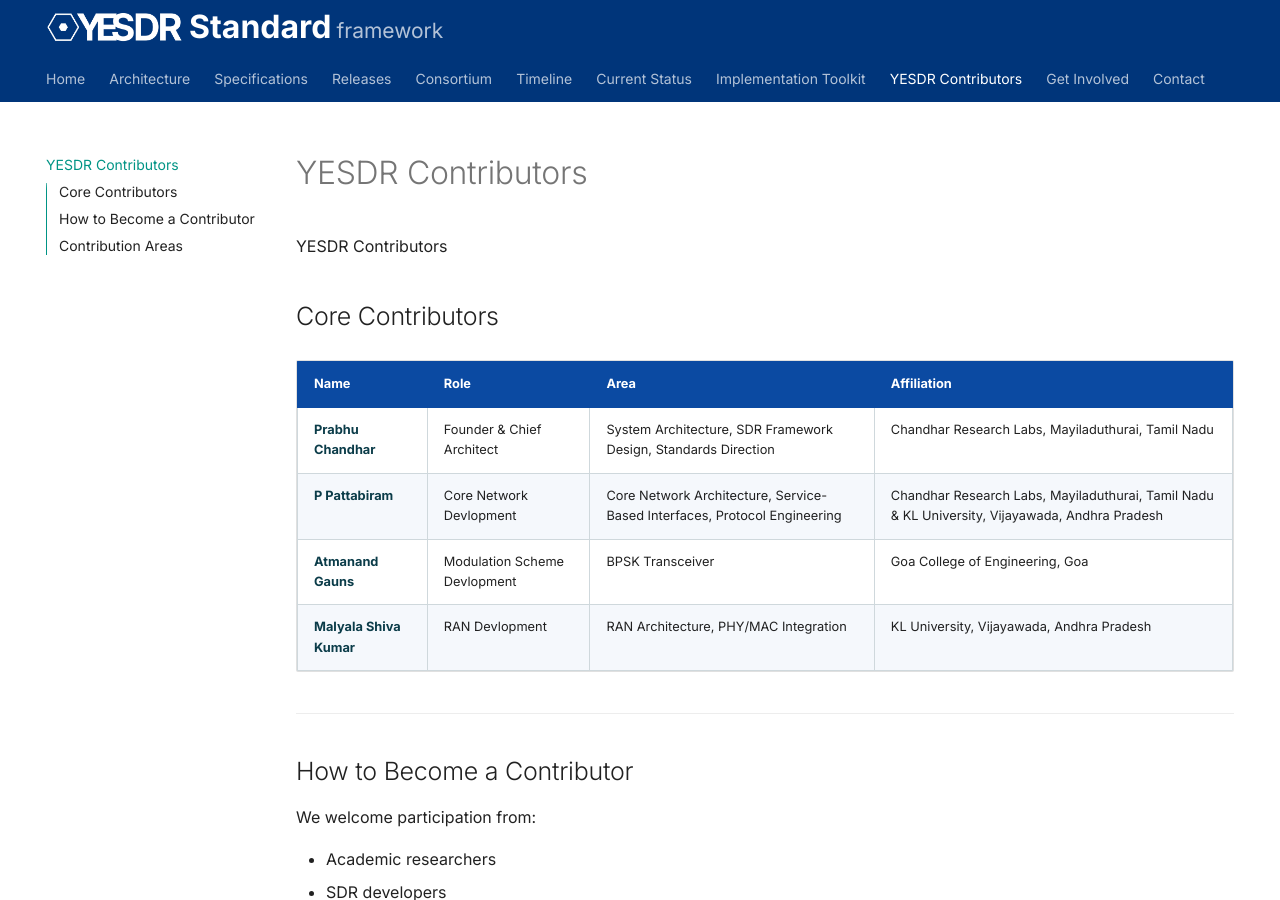
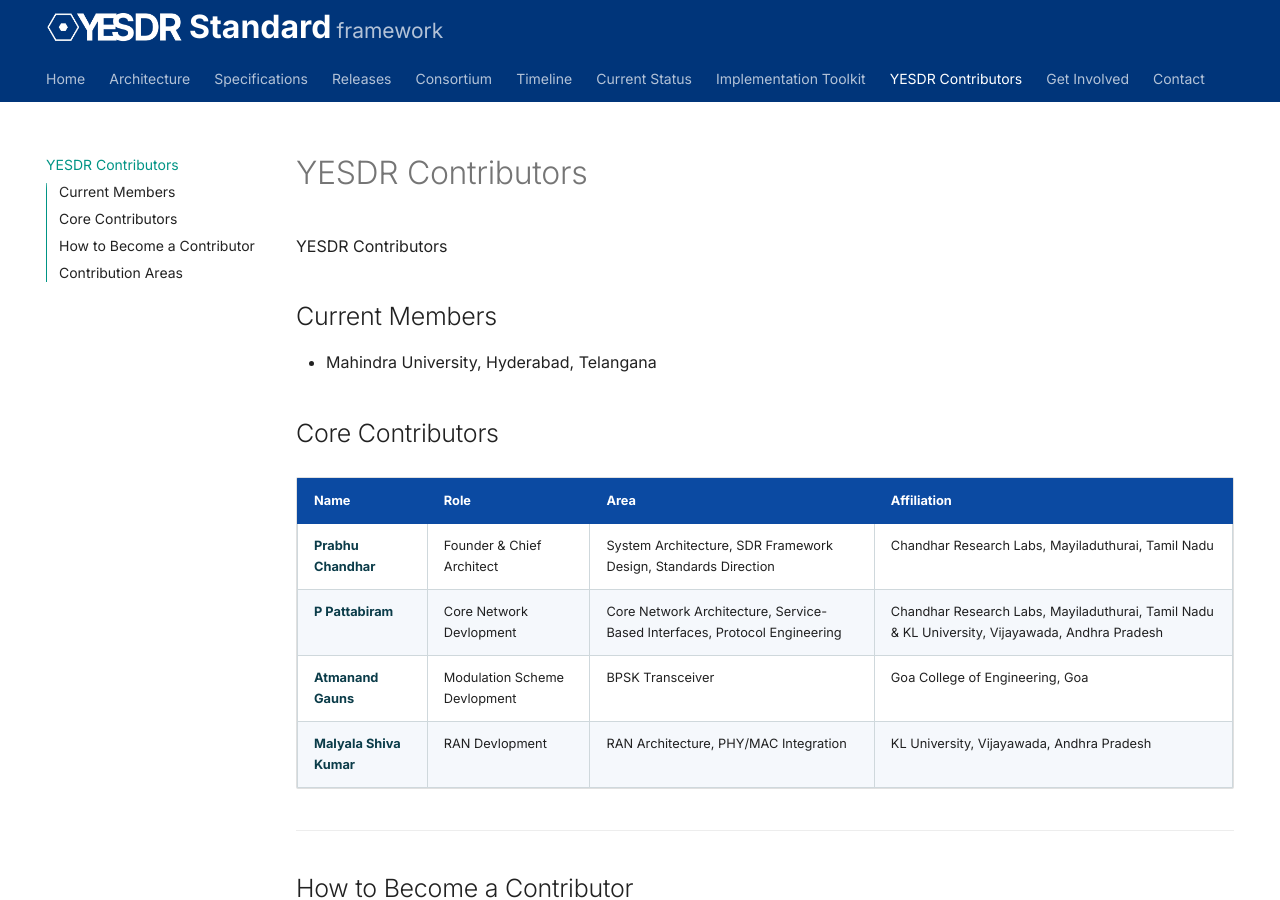
Before and after one commit to chandharlabs/yesdr-standard, an MkDocs documentation site: the page built from docs/contributors.md, in a window 1280 px wide and 900 px high. Built offline with MkDocs 1.6.1 and Material for MkDocs 9.7.7, drawn with Linux system fonts in a browser that asks for light colours.

Commit message:
Add current members section to contributors.md

```diff
--- a/docs/contributors.md
+++ b/docs/contributors.md
@@ -1,5 +1,8 @@
 YESDR Contributors
 
+## Current Members
+
+- Mahindra University, Hyderabad, Telangana
 
 ## Core Contributors
 
```
